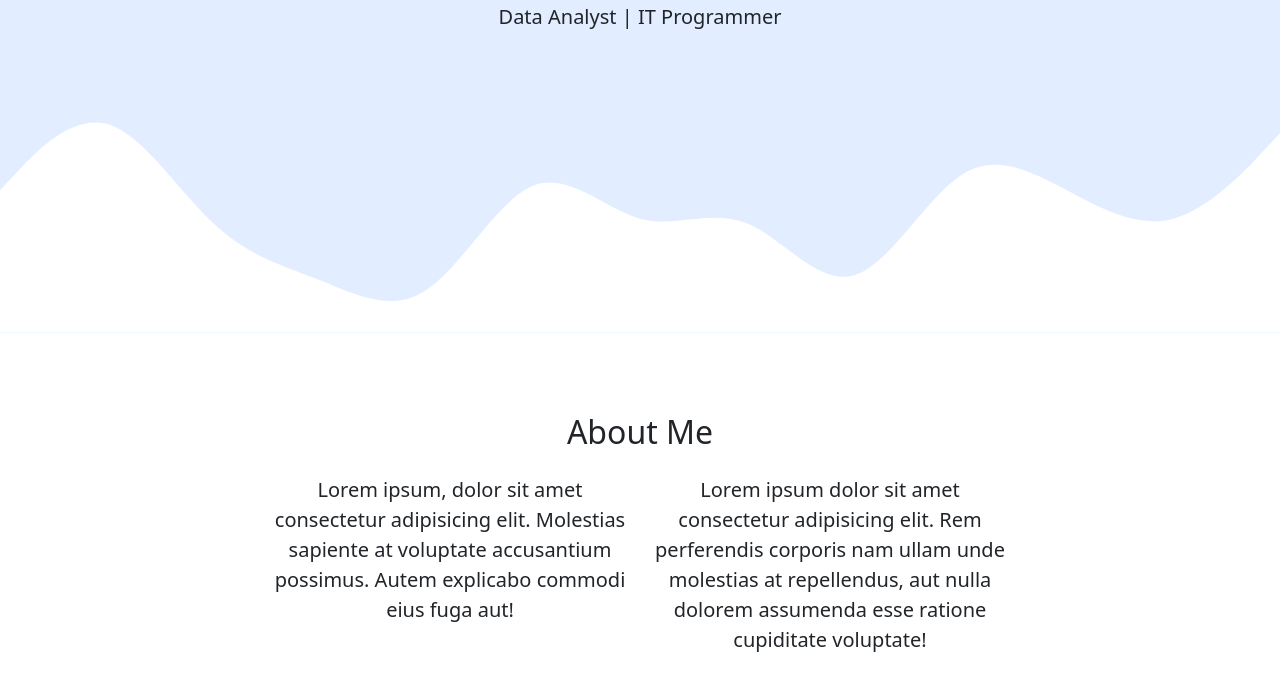
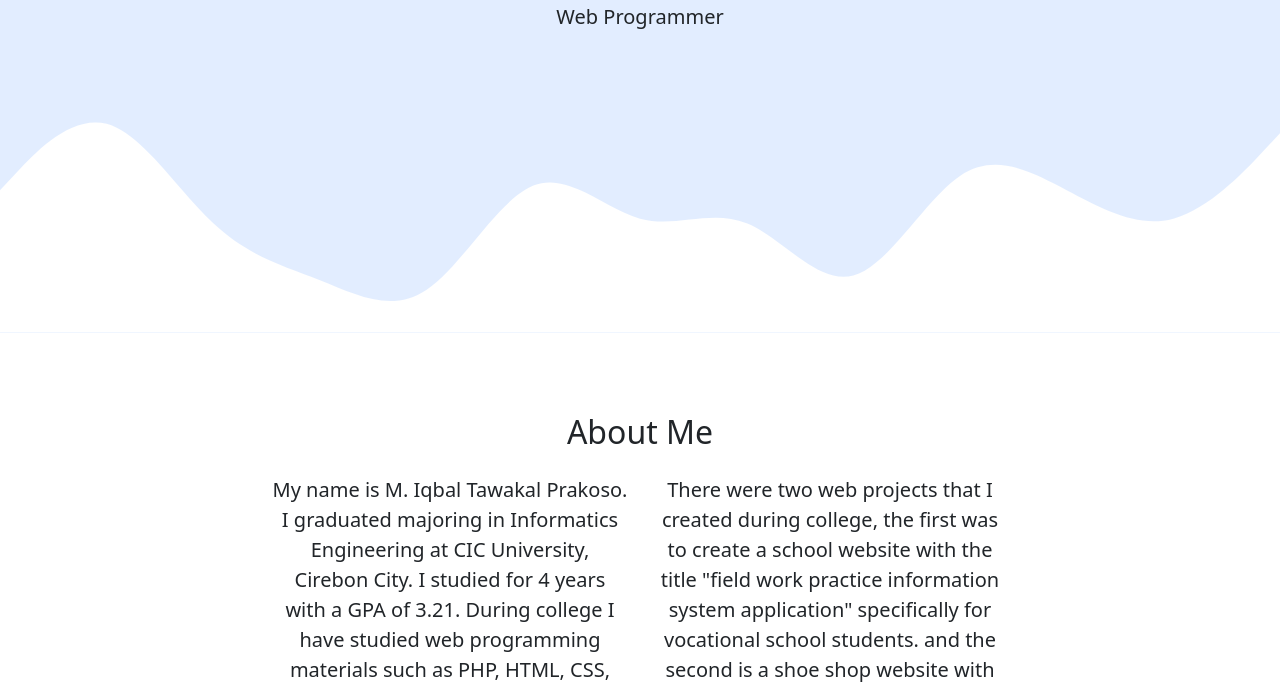
Before and after one commit to iqbalprakoso/iqbalprakoso.github.io, a plain HTML site: page index.html in a window 1280 px wide. Shown: the part 319-1003 px from the top of the page. Drawn offline with nearby package versions, Linux system fonts and the light colour scheme.

Commit message:
mengubah isi about me

```diff
--- a/index.html
+++ b/index.html
@@ -47,7 +47,7 @@
     <section class="jumbotron text-center">
       <img src="img/foto-bebas.jpeg" alt="M. Iqbal Tawakal Prakoso" width="150" class="rounded-circle img-thumbnail" />
       <h1 class="display-4">M. Iqbal Tawakal Prakoso</h1>
-      <p class="lead">Data Analyst | IT Programmer</p>
+      <p class="lead">Web Programmer</p>
       <svg xmlns="http://www.w3.org/2000/svg" viewBox="0 0 1440 320">
         <path
           fill="#ffffff"
@@ -68,10 +68,16 @@
         </div>
         <div class="row justify-content-center fs-5 text-center">
           <div class="col-md-4">
-            <p>Lorem ipsum, dolor sit amet consectetur adipisicing elit. Molestias sapiente at voluptate accusantium possimus. Autem explicabo commodi eius fuga aut!</p>
+            <p>
+              My name is M. Iqbal Tawakal Prakoso. I graduated majoring in Informatics Engineering at CIC University, Cirebon City. I studied for 4 years with a GPA of 3.21. During college I have studied web programming materials such as
+              PHP, HTML, CSS, Javascript, and SQL databases. and for mobile programming languages, I can only learn basic Java and Dart Flutter.
+            </p>
           </div>
           <div class="col-md-4">
-            <p>Lorem ipsum dolor sit amet consectetur adipisicing elit. Rem perferendis corporis nam ullam unde molestias at repellendus, aut nulla dolorem assumenda esse ratione cupiditate voluptate!</p>
+            <p>
+              There were two web projects that I created during college, the first was to create a school website with the title "field work practice information system application" specifically for vocational school students. and the
+              second is a shoe shop website with the title "designing a shoe product recommendation system using the Collaborative filtering Algorithm method", which is specifically to fulfill my final assignment during college.
+            </p>
           </div>
         </div>
       </div>
```
